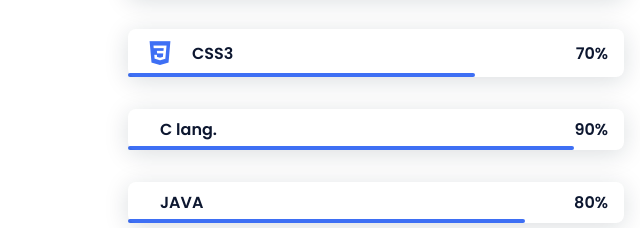
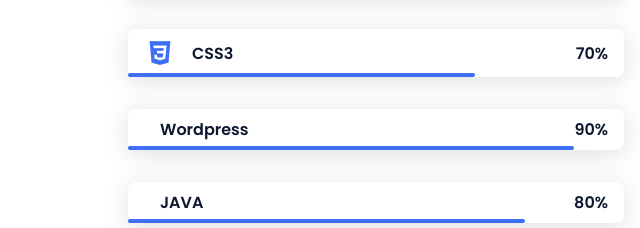
Before and after one commit to Pushpendra-12/Portfolio, a plain HTML site: page portfolio/index.html in a window 1280 px wide. Shown: the part 1532-1760 px from the top of the page, 0-640 px from the left. Drawn offline with nearby package versions, Linux system fonts and the light colour scheme; a script that the page names is missing; some icons are missing.

Commit message:
Update index.html

```diff
--- a/portfolio/index.html
+++ b/portfolio/index.html
@@ -116,7 +116,7 @@
                         <div class="skills__data">
                             <div class="skills__names">
                                 <i class='bx bxl-c skills__icon' ></i>
-                                <span class="skills__name">C lang.</span>
+                                <span class="skills__name">Wordpress</span>
                             </div>
                             <div class="skills__bar skills__c">
 
```
